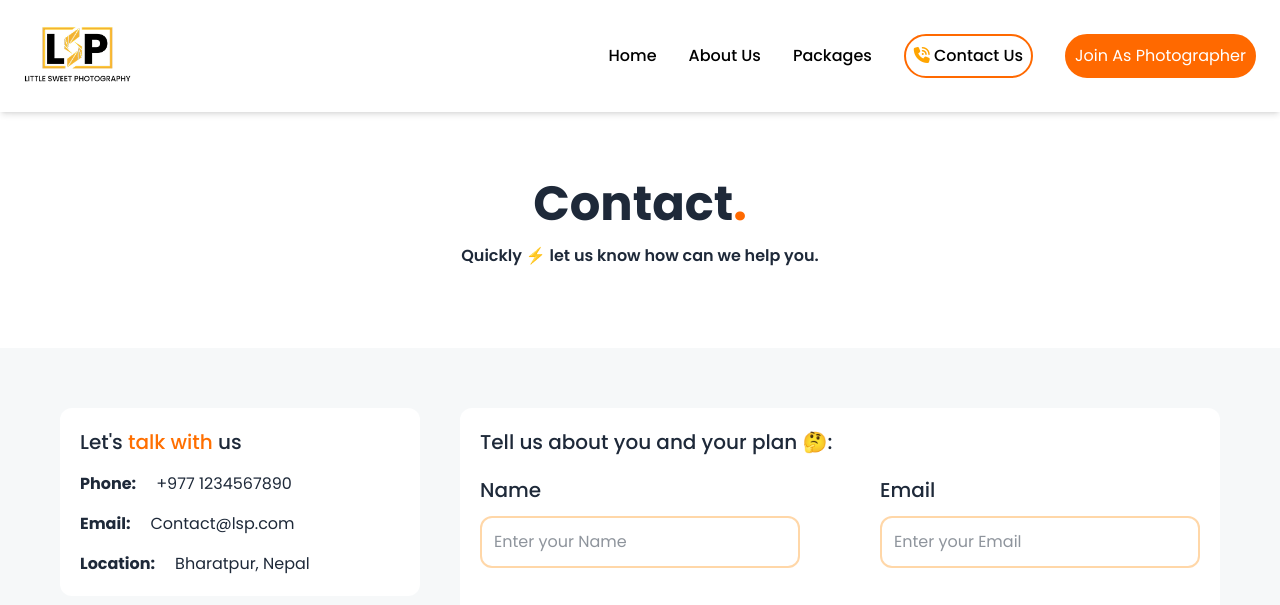
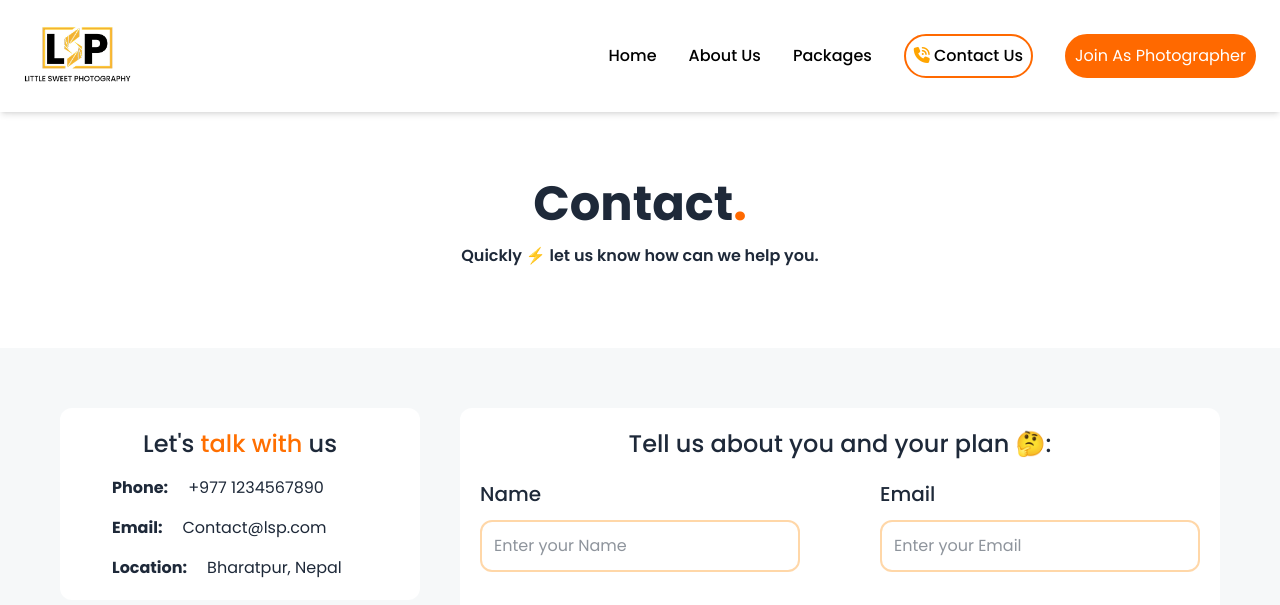
Before and after one commit to parasbhandari/Photographer_Website, a website: page src/pages/contact.html in a window 1280 px wide. Shown: the top 605 px of the page. Drawn offline with nearby package versions, Linux system fonts and the light colour scheme.

Commit message:
contact page

```diff
--- a/src/pages/contact.html
+++ b/src/pages/contact.html
@@ -48,17 +48,17 @@
       <div class="bg-[#f6f8f9] flex flex-col-reverse lg:grid lg:grid-cols-12 gap-5 sm:gap-7 md:gap-8 lg:gap-10 p-5 sm:p-7 md:p-10 lg:p-12 xl:p-15">
 
         <div class="lg:col-span-4 flex flex-col gap-5 sm:gap-6 md:gap-7 lg:gap-8 xl:gap-10">
-          <div class="bg-white rounded-xl p-5 ">
-            <h2 class="text-xl font-awesome sm:text-xl md:text-xl font-medium">Let's <span class="text-[#FF6F00]">talk with</span> us</h2>
-            <div class="flex gap-5 mt-5 sm:gap-4 md:gap-5 mt-3 sm:mt-4">
+          <div class=" bg-white rounded-xl p-5 ">
+            <h2 class="text-xl text-center font-awesome sm:text-2xl md:text-2xl font-medium">Let's <span class="text-[#FF6F00]">talk with</span> us</h2>
+            <div class="flex pl-8 gap-5 mt-5 sm:gap-4 md:gap-5 mt-3 sm:mt-4">
               <h2 class="font-bold text-sm sm:text-base">Phone:</h2>
               <p class="text-sm sm:text-base">+977 1234567890</p>
             </div>
-            <div class="flex gap-5 mt-5 sm:gap-4 md:gap-5 mt-3 sm:mt-4">
+            <div class="flex pl-8 gap-5 mt-5 sm:gap-4 md:gap-5 mt-3 sm:mt-4">
               <h2 class="font-bold text-sm sm:text-base">Email:</h2>
               <p class="text-sm sm:text-base">Contact@lsp.com</p>
             </div>
-            <div class="flex gap-3 sm:gap-4 md:gap-5 mt-3 sm:mt-4">
+            <div class="flex pl-8 gap-3 sm:gap-4 md:gap-5 mt-3 sm:mt-4">
               <h2 class="font-bold text-sm sm:text-base">Location:</h2>
               <p class="text-sm sm:text-base">Bharatpur, Nepal</p>
             </div>
@@ -78,7 +78,7 @@
         </div>
 
         <div class="lg:col-span-8 bg-white rounded-xl p-4 sm:p-5">
-          <h2 class="font-medium text-xl font-awesome sm:text-xl">Tell us about you and your plan 🤔:</h2>
+          <h2 class="font-medium text-center text-xl font-awesome sm:text-2xl">Tell us about you and your plan 🤔:</h2>
 
           <div class="grid grid-cols-1 gap-x-20 gap-y-0 md:grid-cols-2 gap-x-5 sm:gap-x-7 md:gap-x-10 lg:gap-x-15 xl:gap-x-20 gap-y-3 sm:gap-y-4 md:gap-y-5">
 
@@ -138,7 +138,7 @@
           </div>
 
           <div class="mt-5 sm:mt-7 md:mt-10 text-base sm:text-lg md:text-xl font-medium">
-            <button class="bg-orange-500 p-3 sm:p-2 text-white rounded-full font-normal w-full sm:w-auto">
+            <button class="bg-orange-500 p-3 sm:p-2 text-white rounded-full font-normal w-full sm:w-auto hover:bg-orange-600 transition-colors duration-200">
               Send Message
             </button>
           </div>
```
